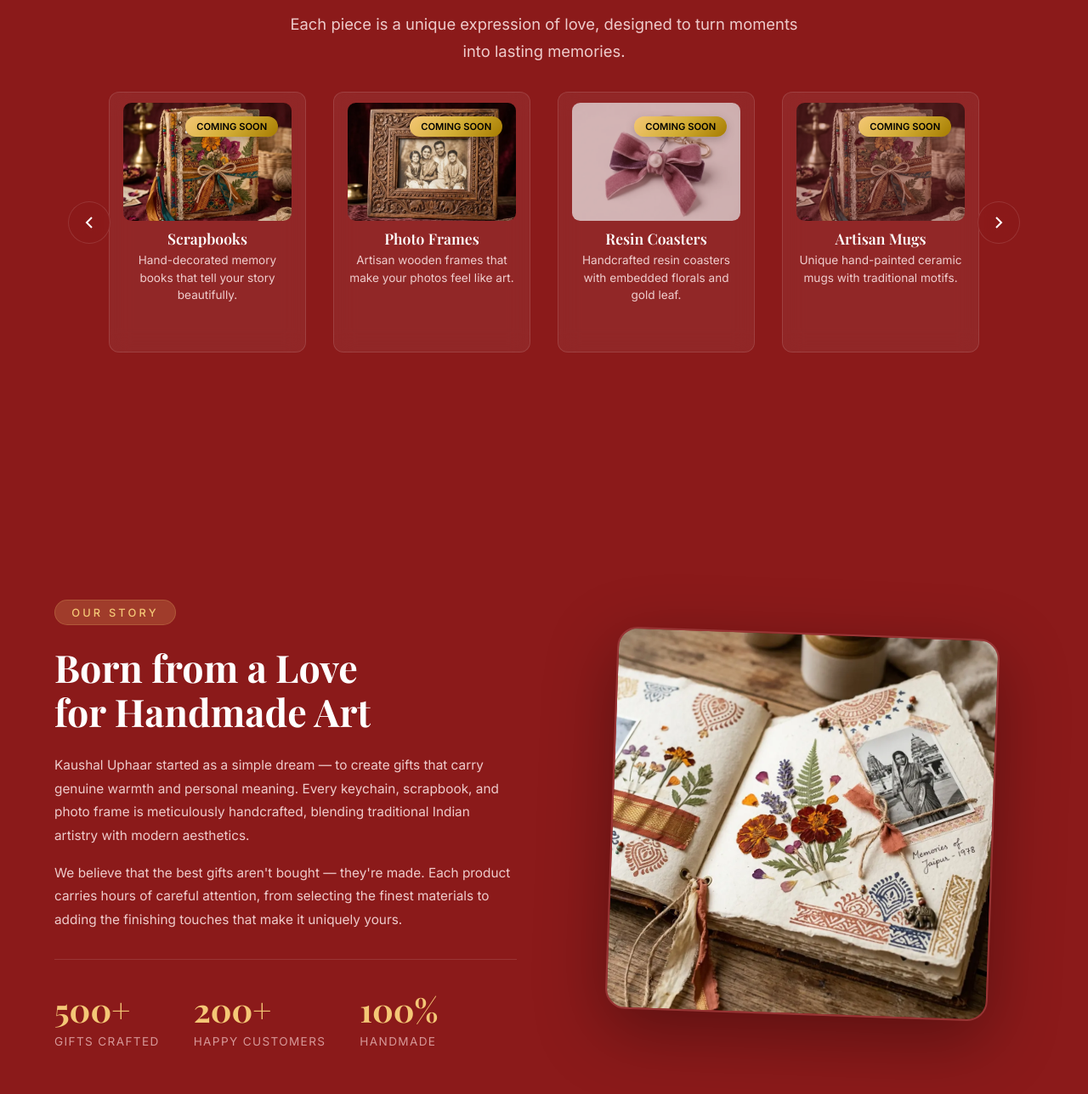
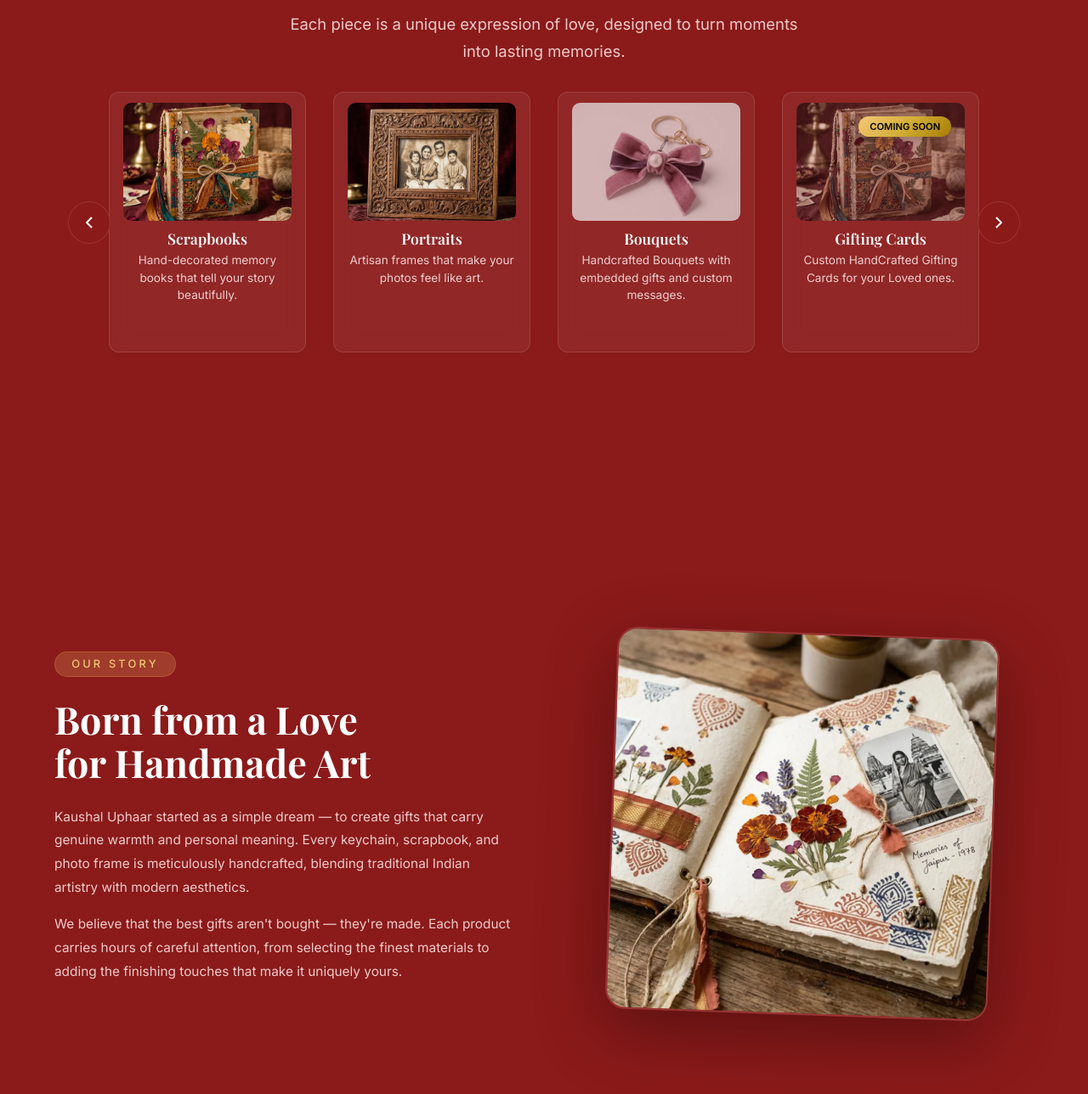
Before and after one commit to kaushaluphaar/kaushaluphaar, a website built with Vite: page index.html in a window 1280 px wide. Shown: the part 1030-2318 px from the top of the page at 85% size. Built offline with nearby package versions, Linux system fonts and the light colour scheme; a web font is replaced by a local one.

Commit message:
Update index.html

```diff
--- a/index.html
+++ b/index.html
@@ -74,13 +74,12 @@
                 <img src="/assets/keychain.webp" alt="Handmade Keychain" loading="lazy" />
               </div>
               <h3>Keychains</h3>
-              <p>Personalized resin & metal keychains — tiny tokens of big emotions.</p>
+              <p>Personalized resin & metal keychains - tiny tokens of big emotions.</p>
               <a href="/keychain.html" class="view-product-btn">View Gallery</a>
             </div>
             <!-- Product 2 (Coming Soon) -->
             <div class="product-card coming-soon" id="product-scrapbook">
               <div class="product-image-wrapper">
-                <div class="coming-soon-badge">Coming Soon</div>
                 <img src="/assets/scrapbook.webp" alt="Handmade Scrapbook" loading="lazy" />
               </div>
               <h3>Scrapbooks</h3>
@@ -90,21 +89,19 @@
             <!-- Product 3 (Coming Soon) -->
             <div class="product-card coming-soon" id="product-photoframe">
               <div class="product-image-wrapper">
-                <div class="coming-soon-badge">Coming Soon</div>
                 <img src="/assets/photoframe.webp" alt="Handmade Photo Frame" loading="lazy" />
               </div>
-              <h3>Photo Frames</h3>
-              <p>Artisan wooden frames that make your photos feel like art.</p>
+              <h3>Portraits</h3>
+              <p>Artisan frames that make your photos feel like art.</p>
               <a href="#" class="view-product-btn">Coming Soon</a>
             </div>
             <!-- Product 4: NEW (Coming Soon) -->
             <div class="product-card coming-soon" id="product-coasters">
               <div class="product-image-wrapper">
-                <div class="coming-soon-badge">Coming Soon</div>
                 <img src="/assets/keychain.webp" alt="Resin Coasters" loading="lazy" style="filter: grayscale(0.5) opacity(0.7);" />
               </div>
-              <h3>Resin Coasters</h3>
-              <p>Handcrafted resin coasters with embedded florals and gold leaf.</p>
+              <h3>Bouquets</h3>
+              <p>Handcrafted Bouquets with embedded gifts and custom messages.</p>
               <a href="#" class="view-product-btn">Coming Soon</a>
             </div>
             <!-- Product 5: NEW (Coming Soon) -->
@@ -113,20 +110,11 @@
                 <div class="coming-soon-badge">Coming Soon</div>
                 <img src="/assets/scrapbook.webp" alt="Hand-painted Mugs" loading="lazy" style="filter: grayscale(0.5) opacity(0.7);" />
               </div>
-              <h3>Artisan Mugs</h3>
-              <p>Unique hand-painted ceramic mugs with traditional motifs.</p>
+              <h3>Gifting Cards</h3>
+              <p>Custom HandCrafted Gifting Cards for your Loved ones.</p>
               <a href="#" class="view-product-btn">Coming Soon</a>
             </div>
             <!-- Product 6: NEW (Coming Soon) -->
-            <div class="product-card coming-soon" id="product-wallart">
-              <div class="product-image-wrapper">
-                <div class="coming-soon-badge">Coming Soon</div>
-                <img src="/assets/photoframe.webp" alt="Custom Wall Art" loading="lazy" style="filter: grayscale(0.5) opacity(0.7);" />
-              </div>
-              <h3>Custom Wall Art</h3>
-              <p>Personalized mixed media art pieces for your home decor.</p>
-              <a href="#" class="view-product-btn">Coming Soon</a>
-            </div>
           </div>
 
           <button class="carousel-nav next" id="carousel-next" aria-label="Next product">
@@ -144,20 +132,6 @@
           <h2>Born from a Love<br/>for Handmade Art</h2>
           <p>Kaushal Uphaar started as a simple dream — to create gifts that carry genuine warmth and personal meaning. Every keychain, scrapbook, and photo frame is meticulously handcrafted, blending traditional Indian artistry with modern aesthetics.</p>
           <p>We believe that the best gifts aren't bought — they're made. Each product carries hours of careful attention, from selecting the finest materials to adding the finishing touches that make it uniquely yours.</p>
-          <div class="story-stats">
-            <div class="stat">
-              <span class="stat-number">500+</span>
-              <span class="stat-label">Gifts Crafted</span>
-            </div>
-            <div class="stat">
-              <span class="stat-number">200+</span>
-              <span class="stat-label">Happy Customers</span>
-            </div>
-            <div class="stat">
-              <span class="stat-number">100%</span>
-              <span class="stat-label">Handmade</span>
-            </div>
-          </div>
         </div>
         <div class="story-visual">
           <div class="story-image-frame">
```
